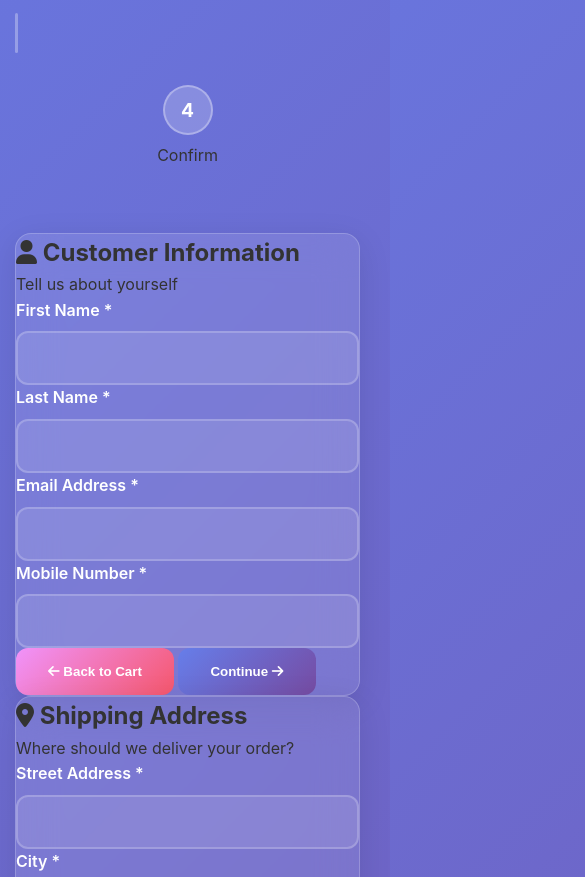
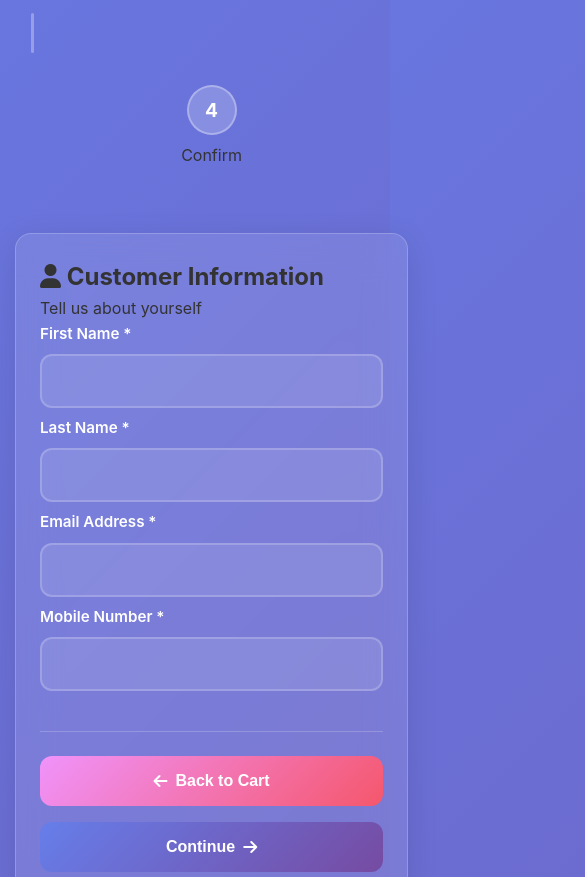
Before and after one commit to divyanshuuuuuuuuu/website-, a website: page checkout.html in a window 390 px wide. Shown: the part 792-1669 px from the top of the page, 585 px wide, since content can reach past the window. Drawn offline with Linux system fonts and the light colour scheme.

Commit message:
Add files via upload

```diff
--- a/checkout.html
+++ b/checkout.html
@@ -74,6 +74,8 @@
             border-radius: var(--border-radius);
             box-shadow: var(--shadow-light);
             transition: var(--transition);
+            padding: 2rem;
+            margin-bottom: 2rem;
         }
 
         .checkout-step:hover, .summary-card:hover {
@@ -87,6 +89,7 @@
             justify-content: center;
             gap: 2rem;
             margin-bottom: 3rem;
+            padding: 0 1rem;
         }
 
         .step {
@@ -98,6 +101,7 @@
             border-radius: var(--border-radius);
             transition: var(--transition);
             min-width: 120px;
+            text-align: center;
         }
 
         .step-number {
@@ -134,13 +138,14 @@
         /* Form Styling */
         .form-field input, .form-field select {
             width: 100%;
-            padding: 1rem;
+            padding: 1rem 1.2rem;
             border: 2px solid rgba(255, 255, 255, 0.2);
             border-radius: 12px;
             background: rgba(255, 255, 255, 0.1);
             color: white;
             font-size: 1rem;
             transition: var(--transition);
+            margin-bottom: 0.5rem;
         }
 
         .form-field input:focus, .form-field select:focus {
@@ -154,6 +159,7 @@
             font-weight: 600;
             margin-bottom: 0.5rem;
             display: block;
+            font-size: 0.95rem;
         }
 
         /* Button Animations */
@@ -168,6 +174,12 @@
             transition: var(--transition);
             position: relative;
             overflow: hidden;
+            font-size: 1rem;
+            min-height: 48px;
+            display: inline-flex;
+            align-items: center;
+            justify-content: center;
+            gap: 0.5rem;
         }
 
         .btn::before {
@@ -227,6 +239,7 @@
             align-items: center;
             gap: 1rem;
             position: relative;
+            margin-bottom: 1rem;
         }
 
         .payment-method:hover {
@@ -314,6 +327,7 @@
             gap: 1rem;
             justify-content: center;
             flex-wrap: wrap;
+            margin: 1.5rem 0;
         }
 
         .security-item {
@@ -322,10 +336,15 @@
             gap: 0.5rem;
             color: rgba(255, 255, 255, 0.9);
             font-size: 0.9rem;
+            background: rgba(255, 255, 255, 0.1);
+            padding: 0.5rem 1rem;
+            border-radius: 8px;
+            border: 1px solid rgba(255, 255, 255, 0.2);
         }
 
         .security-item i {
             color: #4facfe;
+            font-size: 1rem;
         }
 
         /* Loading Animation */
@@ -370,6 +389,16 @@
             }
         }
 
+        /* Step Actions */
+        .step-actions {
+            display: flex;
+            gap: 1rem;
+            justify-content: space-between;
+            margin-top: 2rem;
+            padding-top: 1.5rem;
+            border-top: 1px solid rgba(255, 255, 255, 0.2);
+        }
+
         /* Responsive Design */
         @media (max-width: 768px) {
             .checkout-layout {
@@ -384,6 +413,24 @@
             .step-line {
                 width: 3px;
                 height: 40px;
+            }
+
+            .step-actions {
+                flex-direction: column;
+            }
+
+            .btn {
+                width: 100%;
+                justify-content: center;
+            }
+
+            .checkout-step, .summary-card {
+                padding: 1.5rem;
+            }
+
+            .security-features {
+                flex-direction: column;
+                align-items: center;
             }
         }
     </style>
```
